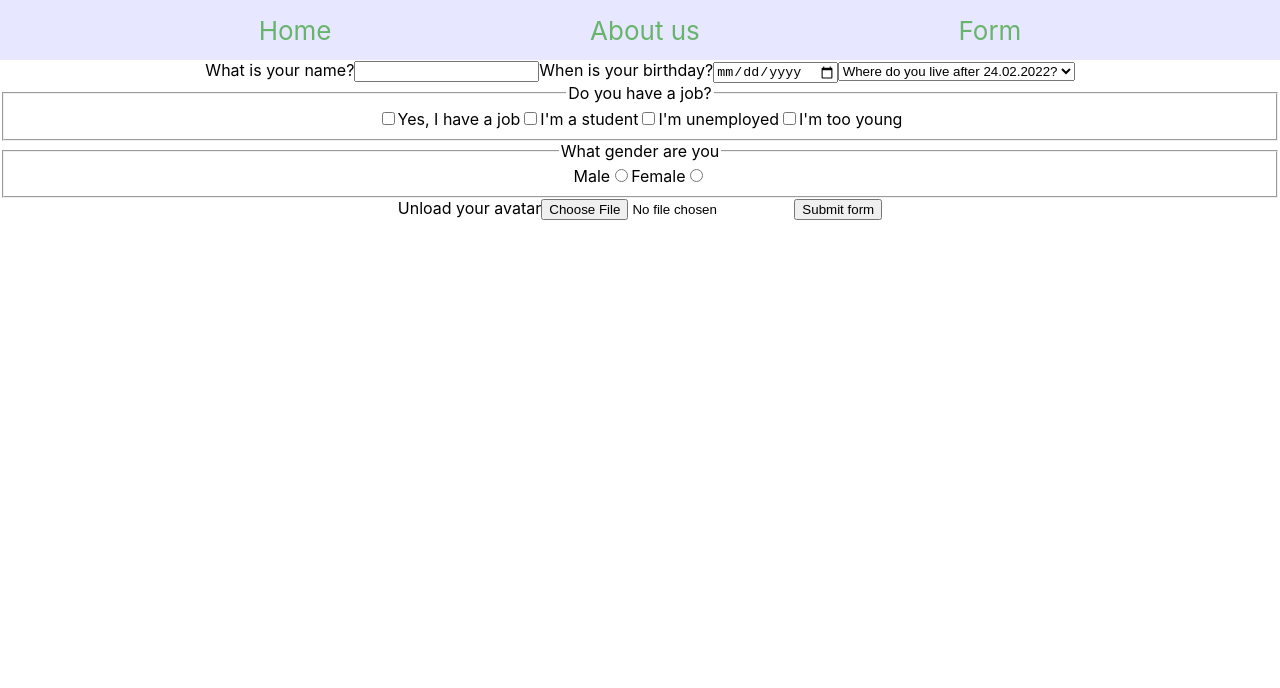
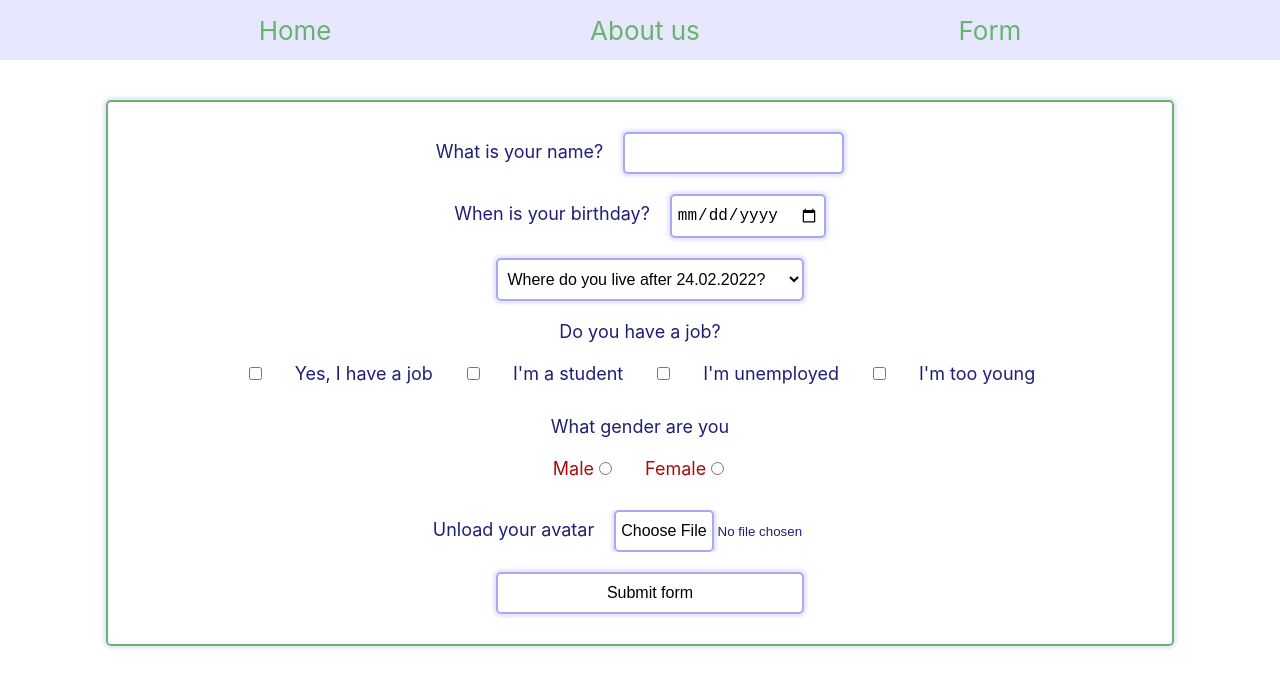
Before and after one commit to Blackdoll-Loki/RS--School-react, a React (Create React App) app: page /form in a window 1280 px wide. Shown: the top 688 px of the page. Built offline with nearby package versions, Linux system fonts and the light colour scheme.

Commit message:
feat: add some styles to form

```diff
--- a/src/components/Form.tsx
+++ b/src/components/Form.tsx
@@ -1,5 +1,6 @@
 import React from 'react';
 import { FormProps, collectedInfo } from '../interfaces/FormInterface';
+import '../styles/Form.css';
 
 class Form extends React.Component<FormProps> {
   photo: React.RefObject<HTMLInputElement>;
@@ -54,16 +55,16 @@ class Form extends React.Component<FormProps> {
   }
   render() {
     return (
-      <form className="form" onSubmit={this.handleSubmit}>
+      <form className="Form" onSubmit={this.handleSubmit}>
         <label htmlFor="name">
           What is your name?
-          <input type="text" ref={this.name} id="name" />
+          <input type="text" ref={this.name} id="name" className="nameInput" />
         </label>
         <label>
           When is your birthday?
-          <input type="date" ref={this.birthday} />
+          <input type="date" ref={this.birthday} className="dateInput" />
         </label>
-        <select name="country" ref={this.country}>
+        <select name="country" ref={this.country} className="select">
           <option>Where do you live after 24.02.2022?</option>
           <option value={'Ukraine'}>Ukraine</option>
           <option value={'Germany'}>Germany</option>
@@ -76,7 +77,9 @@ class Form extends React.Component<FormProps> {
         <fieldset ref={this.haveJob}>
           <legend>Do you have a job?</legend>
           <input type="checkbox" name="work" value={'job'} />
-          <label htmlFor="job">Yes, I have a job</label>
+          <label htmlFor="job" className="checkboxLabel">
+            Yes, I have a job
+          </label>
           <input type="checkbox" name="work" value={'student'} />
           <label htmlFor="student">I&apos;m a student</label>
           <input type="checkbox" name="work" value={'unemployed'} />
@@ -86,20 +89,20 @@ class Form extends React.Component<FormProps> {
         </fieldset>
         <fieldset ref={this.gender}>
           <legend>What gender are you</legend>
-          <label htmlFor="male">
+          <label htmlFor="male" className="radioLabel">
             Male
             <input type="radio" name="gender" id="male" value="male" />
           </label>
-          <label htmlFor="female">
+          <label htmlFor="female" className="radioLabel">
             Female
             <input type="radio" name="gender" id="female" value="female" />
           </label>
         </fieldset>
         <label htmlFor="ava">
           Unload your avatar
-          <input type="file" name="avatar" id="ava" ref={this.photo} />
+          <input type="file" name="avatar" id="ava" ref={this.photo} className="fileInput" />
         </label>
-        <button>Submit form</button>
+        <button className="submitBtn">Submit form</button>
       </form>
     );
   }
--- /dev/null
+++ b/src/styles/Form.css
@@ -0,0 +1,51 @@
+.Form {
+  margin: 40px auto;
+  width: 80%;
+  display: flex;
+  flex-direction: column;
+  align-items: center;
+  row-gap: 20px;
+  font-size: 18px;
+  color: #1f1f78;
+  border: 2px solid #69b46d;
+  border-radius: 5px;
+  padding: 30px 20px;
+  box-shadow: 0 0 3px 3px #e7e7ff;
+}
+fieldset {
+  border: none;
+  width: 80%;
+  display: flex;
+  justify-content: center;
+  column-gap: 30px;
+}
+legend {
+  margin-bottom: 15px;
+}
+.nameInput,
+.dateInput,
+.fileInput::-webkit-file-upload-button,
+.submitBtn,
+.select {
+  padding: 10px 5px;
+  font-size: 16px;
+  margin-left: 20px;
+  border-radius: 5px;
+  box-shadow: 0 0 3px 3px #e7e7ff;
+  border: 2px solid #a9a9f2;
+}
+.fileInput::-webkit-file-upload-button {
+  background: transparent;
+}
+.fileInput::-webkit-file-upload-button::before {
+  font-size: 14px;
+}
+
+.radioLabel {
+  color: #a80d0d;
+}
+.submitBtn,
+.select {
+  width: 30%;
+  background: transparent;
+}
```
